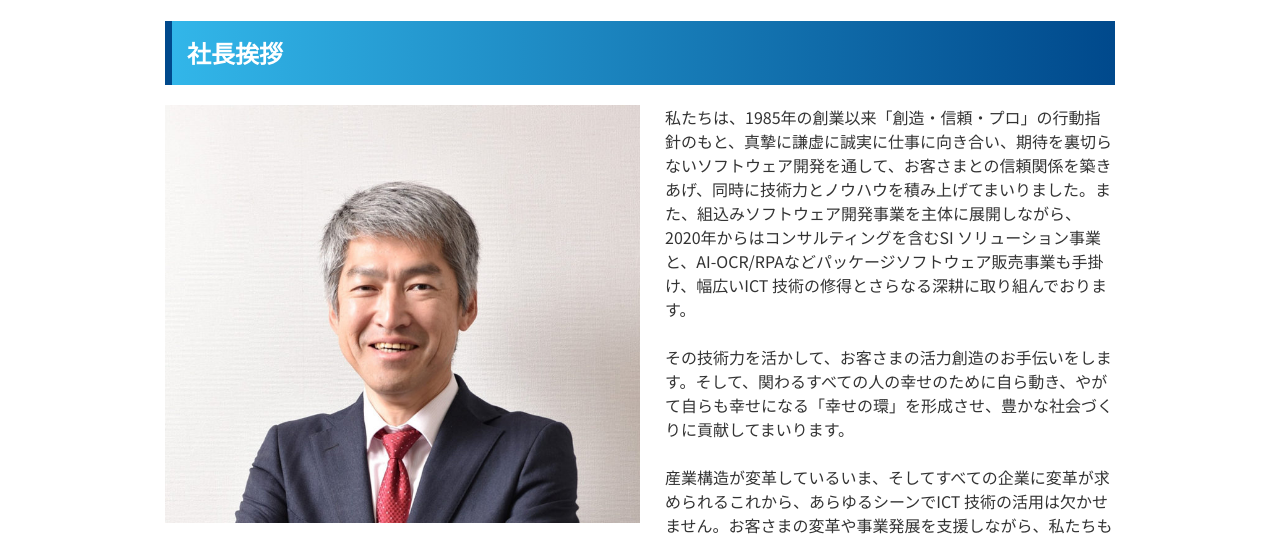
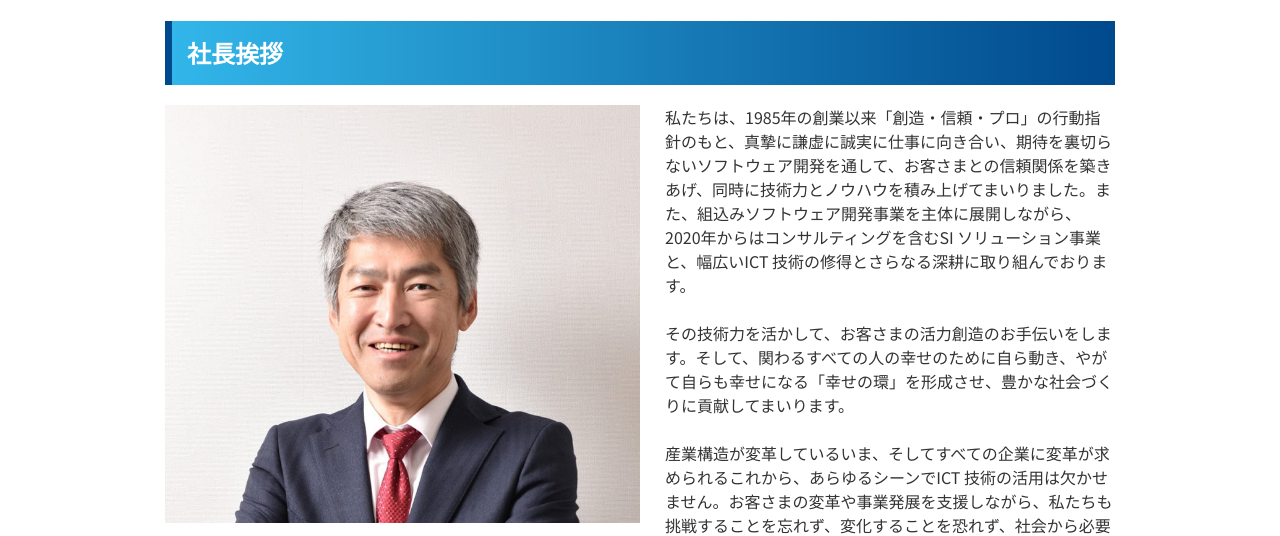
Before and after one commit to mmi-sc/mmi-sc.github.io, a plain HTML site: page about/outline/index.html in a window 1280 px wide. Shown: the part 283-819 px from the top of the page. Drawn offline with nearby package versions, Linux system fonts and the light colour scheme; some packages are replaced by stand-ins of ours; files that its build step writes are made by us from their sources; no server answers; a script that the page names is missing.

Commit message:
社長挨拶のRPAの部分を削除

```diff
--- a/about/outline/index.html
+++ b/about/outline/index.html
@@ -185,7 +185,7 @@
 			<div class="elementor-widget-wrap elementor-element-populated">
 								<div class="elementor-element elementor-element-af4a7d4 elementor-widget elementor-widget-text-editor" data-id="af4a7d4" data-element_type="widget" data-widget_type="text-editor.default">
 				<div class="elementor-widget-container">
-								<p>私たちは、1985年の創業以来「創造・信頼・プロ」の行動指針のもと、真摯に謙虚に誠実に仕事に向き合い、期待を裏切らないソフトウェア開発を通して、お客さまとの信頼関係を築きあげ、同時に技術力とノウハウを積み上げてまいりました。また、組込みソフトウェア開発事業を主体に展開しながら、2020年からはコンサルティングを含むSI ソリューション事業と、AI-OCR/RPAなどパッケージソフトウェア販売事業も手掛け、幅広いICT 技術の修得とさらなる深耕に取り組んでおります。</p>
+								<p>私たちは、1985年の創業以来「創造・信頼・プロ」の行動指針のもと、真摯に謙虚に誠実に仕事に向き合い、期待を裏切らないソフトウェア開発を通して、お客さまとの信頼関係を築きあげ、同時に技術力とノウハウを積み上げてまいりました。また、組込みソフトウェア開発事業を主体に展開しながら、2020年からはコンサルティングを含むSI ソリューション事業と、幅広いICT 技術の修得とさらなる深耕に取り組んでおります。</p>
 <p>その技術力を活かして、お客さまの活力創造のお手伝いをします。そして、関わるすべての人の幸せのために自ら動き、やがて自らも幸せになる「幸せの環」を形成させ、豊かな社会づくりに貢献してまいります。</p>
 <p>産業構造が変革しているいま、そしてすべての企業に変革が求められるこれから、あらゆるシーンでICT 技術の活用は欠かせません。お客さまの変革や事業発展を支援しながら、私たちも挑戦することを忘れず、変化することを恐れず、社会から必要とされる 100年永続企業を目指して、より一層精進してまいります。</p>
 <p style="text-align: right;">株式会社マン・マシンインターフェース<br>代表取締役　　関口　哲也</p>						</div>
```
